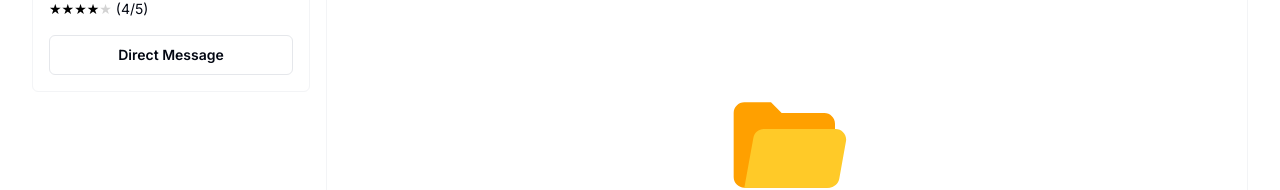
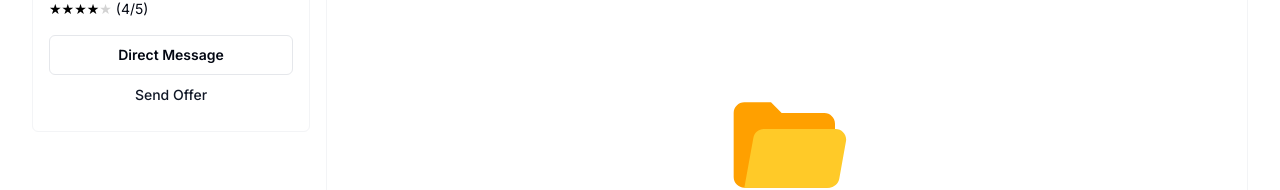
Before and after one commit to ErrolNtetha/lancing-client, a Next.js app: page /vendors/1 in a window 1280 px wide. Shown: the part 162-352 px from the top of the page. Built offline with nearby package versions, Linux system fonts and the light colour scheme; no server answers; the database is empty.

Commit message:
feat: added a button to send offers

```diff
--- /dev/null
+++ b/components/organisms/vendor/profile/offerButton.tsx
@@ -0,0 +1,17 @@
+import Link from 'next/link';
+import React from 'react';
+import { Button } from '../../../../@/components/ui/button';
+
+type SendOfferProps = {
+    id: string;
+}
+
+export default function SendOfferButton({ id }: SendOfferProps) {
+    return (
+        <Button variant='link' className='w-full'>
+            <Link href={`vendors/${id}/create-offer`}>
+                Send Offer
+            </Link>
+        </Button>
+    );
+};
--- a/components/templates/vendorProfile/introSidebar.tsx
+++ b/components/templates/vendorProfile/introSidebar.tsx
@@ -2,6 +2,7 @@
 
 import React from 'react';
 import ProfileHeader from '../../organisms/vendor/profile/header';
+import SendOfferButton from '../../organisms/vendor/profile/offerButton';
 import SendMessage from '../../organisms/vendor/profile/sendMessageButton';
 
 type VendorProps = {
@@ -22,6 +23,9 @@ export default function VendorSidebar({ vendor, vendorId }: VendorProps) {
                 uid={vendorId}
                 names={vendor?.names}
             />
+            <SendOfferButton
+                id={vendorId}
+            />
         </section>
     )
 }
```
